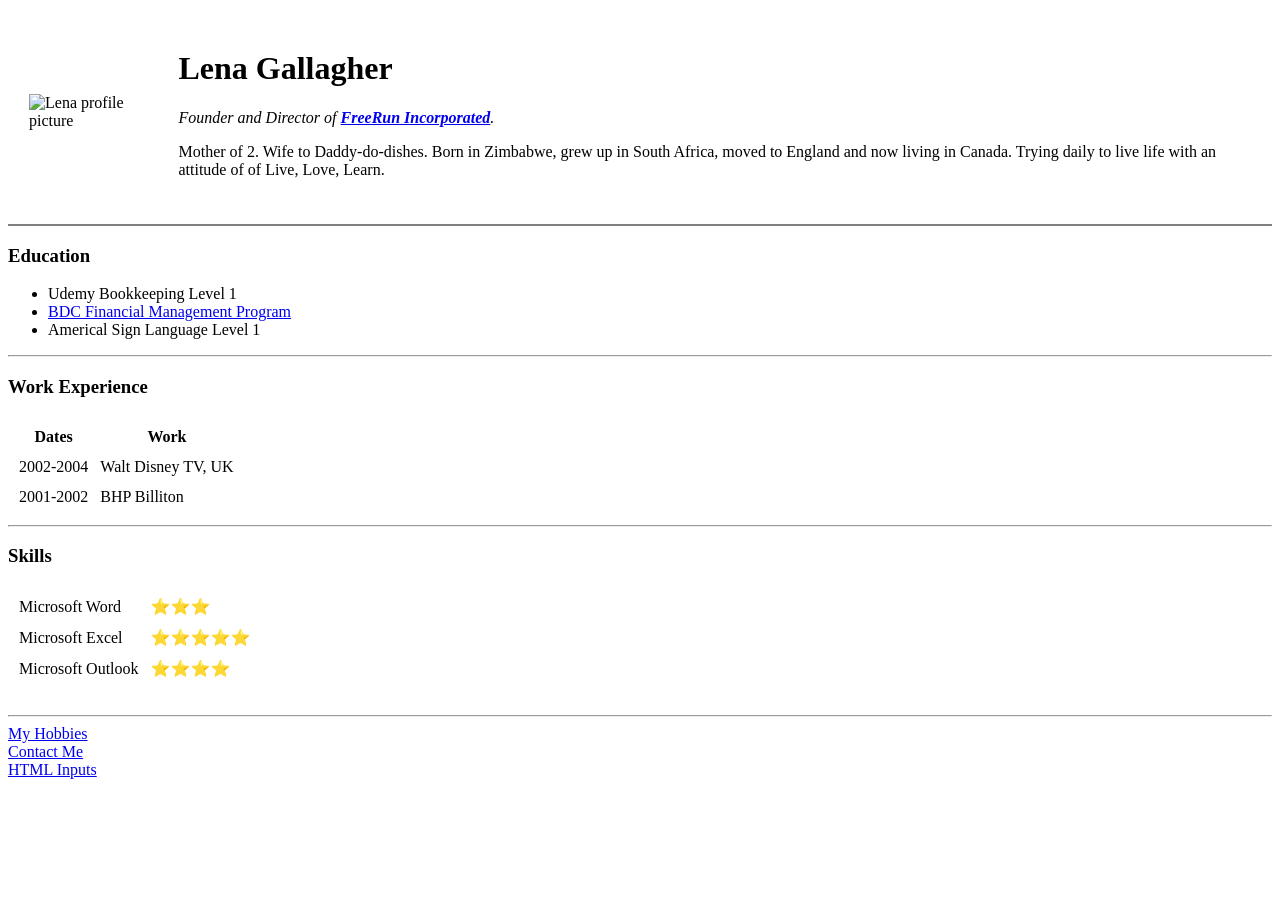
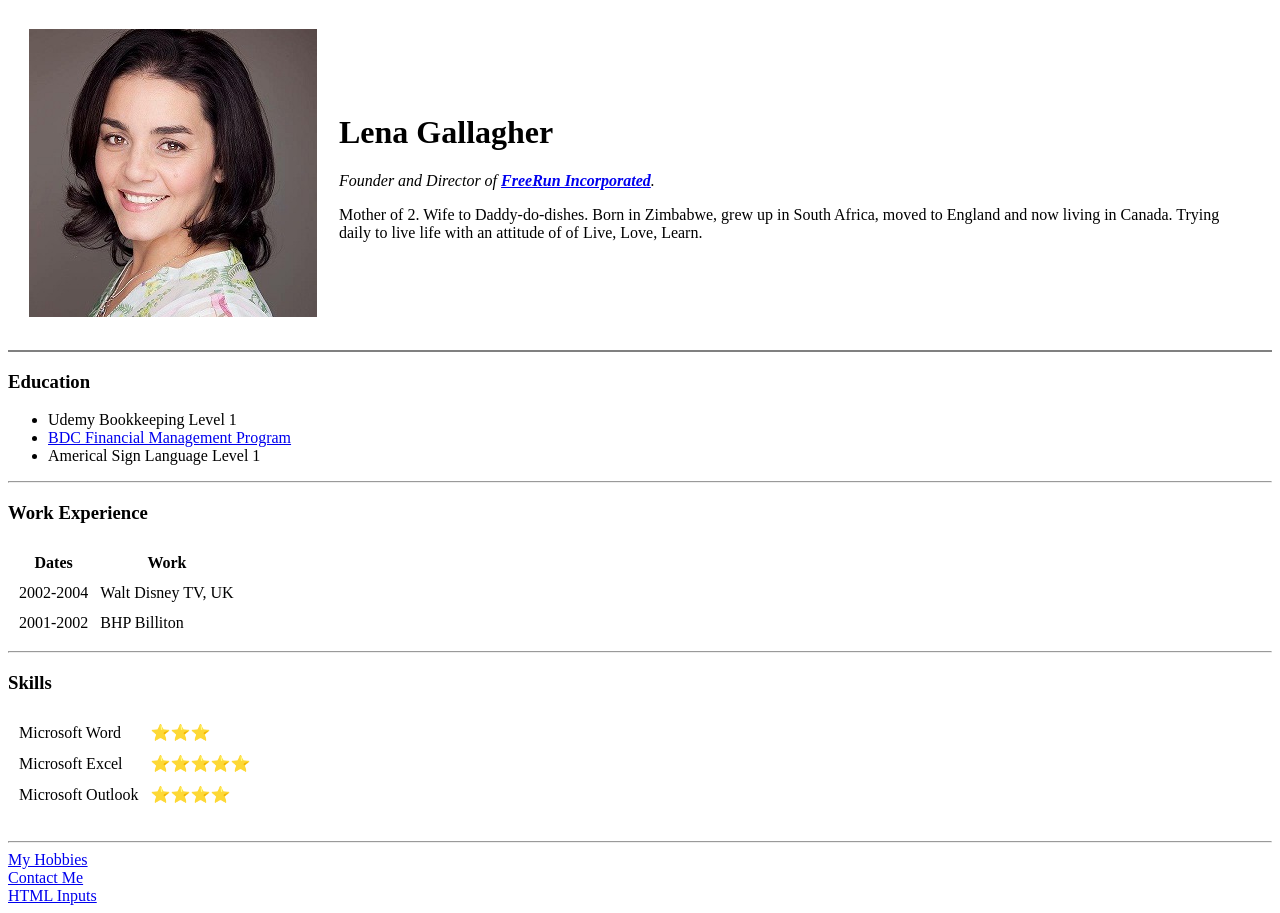
Before and after one commit to lgrgallagher/cv, a plain HTML site: page index.html in a window 1280 px wide. Before the commit the page ends 800 px from the top, so only its background shows below. Drawn offline with Linux system fonts and the light colour scheme.

Commit message:
Update index.html
added new image in png format

```diff
--- a/index.html
+++ b/index.html
@@ -14,7 +14,7 @@
 <body>
   <table cellspacing="20">
     <tr>
-      <td><img src="Lena_headshot.JPG" alt="Lena profile picture"></td>
+      <td><img src="Lena_headshot.png" alt="Lena profile picture"></td>
       <td>
         <h1> Lena Gallagher</h1>
         <p><em>Founder and Director of <strong><a href="https://www.freerungym.com/">FreeRun Incorporated</a></strong>.</em></p>
```
